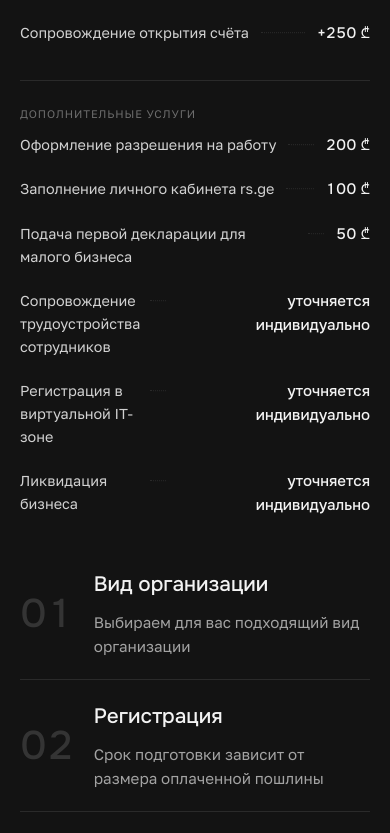
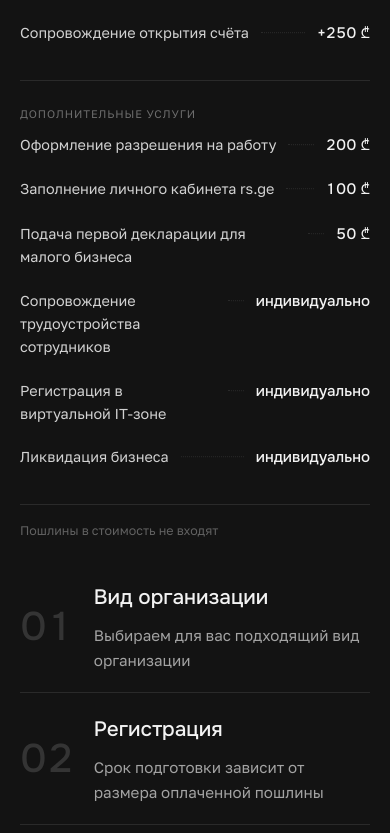
Before and after one commit to scarandriy/documented, a Next.js app: page / in a window 390 px wide. Shown: the part 2639-3472 px from the top of the page. Built offline with nearby package versions, Linux system fonts and the light colour scheme.

Commit message:
mobile: show shorter price text on narrow screens for TBD-priced tiers

```diff
--- a/components/sections/services.tsx
+++ b/components/sections/services.tsx
@@ -114,9 +114,17 @@ export function Services() {
                                 «уточняется индивидуально» иначе вылезает за
                                 край экрана на мобильном) — а числа с валютой
                                 не рвутся благодаря неразрывному пробелу прямо
-                                в данных (lib/content.ts), не тут. */}
+                                в данных (lib/content.ts), не тут. priceShort —
+                                укороченная версия для мобильного, если задана. */}
                             <span className="shrink-0 max-w-[55%] text-right font-heading text-[0.95rem] font-medium tabular-nums text-paper">
-                              {t.price}
+                              {t.priceShort ? (
+                                <>
+                                  <span className="md:hidden">{t.priceShort}</span>
+                                  <span className="hidden md:inline">{t.price}</span>
+                                </>
+                              ) : (
+                                t.price
+                              )}
                             </span>
                           </div>
                           {t.note && (
@@ -128,6 +136,12 @@ export function Services() {
                       </li>
                     ))}
                   </ul>
+
+                  {s.feesNote && (
+                    <p className="mt-6 border-t border-night-line pt-4 text-[0.78rem] text-paper/35">
+                      {s.feesNote}
+                    </p>
+                  )}
                 </div>
 
                 {/* Правая колонка — нумерованная лестница шагов */}
```
